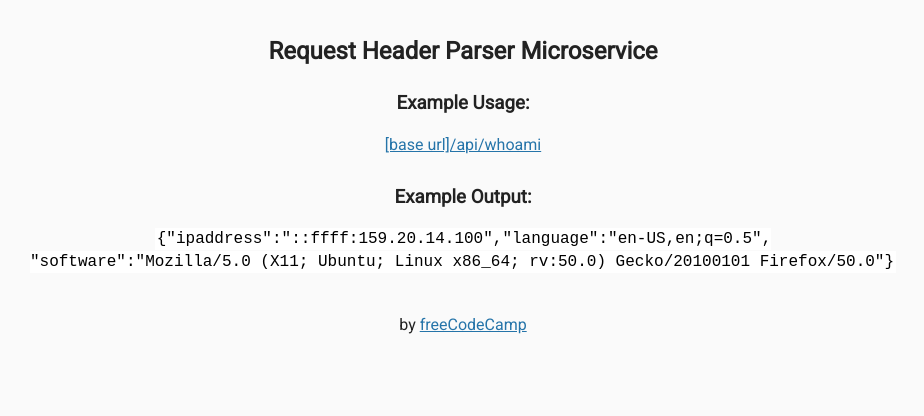
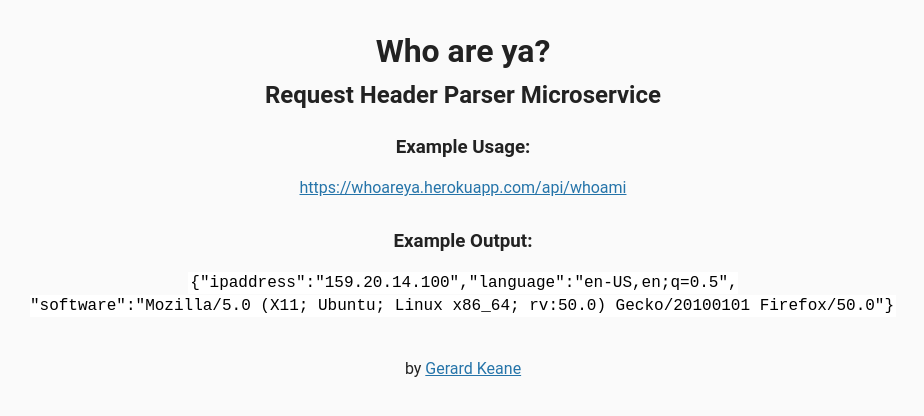
Before and after one commit to Grrrotbag/whoami, a website: page views/index.html in a window 1280 px wide. Shown: the whole page, without its empty margins (177-1101 px from the left). Drawn offline with Linux system fonts and the light colour scheme; files that its build step writes are made by us from their sources.

Commit message:
updated webpage

```diff
--- a/views/index.html
+++ b/views/index.html
@@ -1,34 +1,38 @@
 <!DOCTYPE html>
 
 <html>
-
   <head>
     <title>Request Header Parser</title>
-      <link rel="shortcut icon" href="https://cdn.hyperdev.com/us-east-1%3A52a203ff-088b-420f-81be-45bf559d01b1%2Ffavicon.ico" type="image/x-icon"/>
-      <link href="https://fonts.googleapis.com/css?family=Roboto" rel="stylesheet" type="text/css">
-      <link href="style.css" rel="stylesheet" type="text/css">
+    <link rel="preconnect" href="https://fonts.gstatic.com" />
+    <link
+      href="https://fonts.googleapis.com/css2?family=Inconsolata&family=Inter:wght@400;800&display=swap"
+      rel="stylesheet"
+    />
+    <link href="style.css" rel="stylesheet" type="text/css" />
   </head>
 
   <body>
     <div class="container">
+      <div id="header">
+        <h1>Who are ya?</h1>
         <h2>Request Header Parser Microservice</h2>
+      </div>
 
       <h3>Example Usage:</h3>
       <p>
-          <a href="api/whoami">[base url]/api/whoami</a>
+        <a href="api/whoami">https://whoareya.herokuapp.com/api/whoami</a>
       </p>
 
       <h3>Example Output:</h3>
       <p>
-          <code>{"ipaddress":"::ffff:159.20.14.100","language":"en-US,en;q=0.5",<br>"software":"Mozilla/5.0 (X11; Ubuntu; Linux x86_64; rv:50.0) Gecko/20100101 Firefox/50.0"}</code>
+        <code
+          >{"ipaddress":"159.20.14.100","language":"en-US,en;q=0.5",<br />"software":"Mozilla/5.0 (X11; Ubuntu; Linux
+          x86_64; rv:50.0) Gecko/20100101 Firefox/50.0"}</code
+        >
       </p>
     </div>
     <div class="footer">
-        <p>
-          by <a href="https://www.freecodecamp.org">freeCodeCamp</a>
-        </p>
+      <p>by <a href="https://www.gerardkeane.xyz">Gerard Keane</a></p>
     </div>
   </body>
-
-
 </html>
```
Lines whose indentation alone changed are shown as unchanged.
